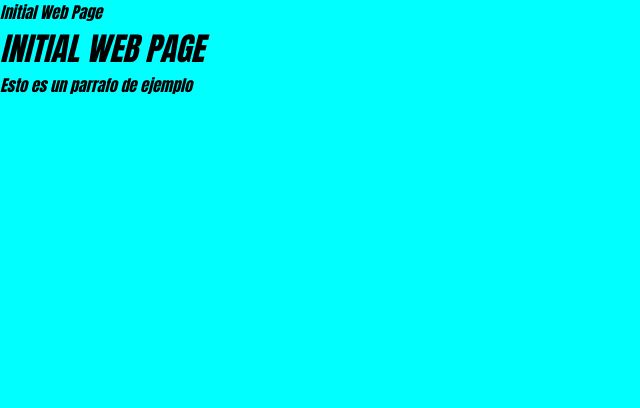
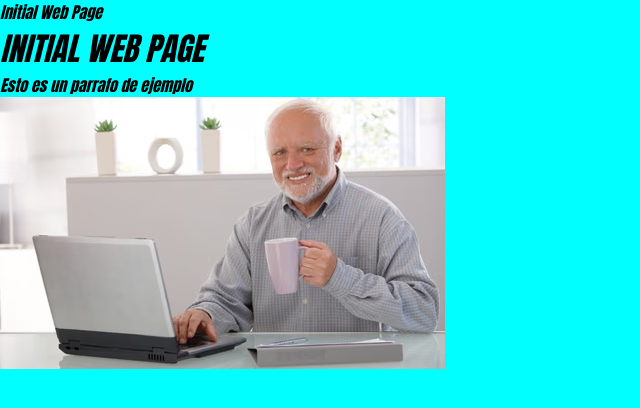
Before and after one commit to Xiflus/Exercise_Unit5_website-, a plain HTML site: page index.html in a window 1280 px wide. Shown: the whole page, without its empty margins (0-640 px from the left). Drawn offline with Linux system fonts and the light colour scheme.

Commit message:
Added first image

```diff
--- a/index.html
+++ b/index.html
@@ -9,5 +9,6 @@
   <body>
     <h1>INITIAL WEB PAGE</h1>
     <p>Esto es un parrafo de ejemplo</p>
+    <img src="./img/picture.jpg" alt="study is fun" />
   </body>
 </html>
```
Also changed, not shown: img/picture.jpg (added).
